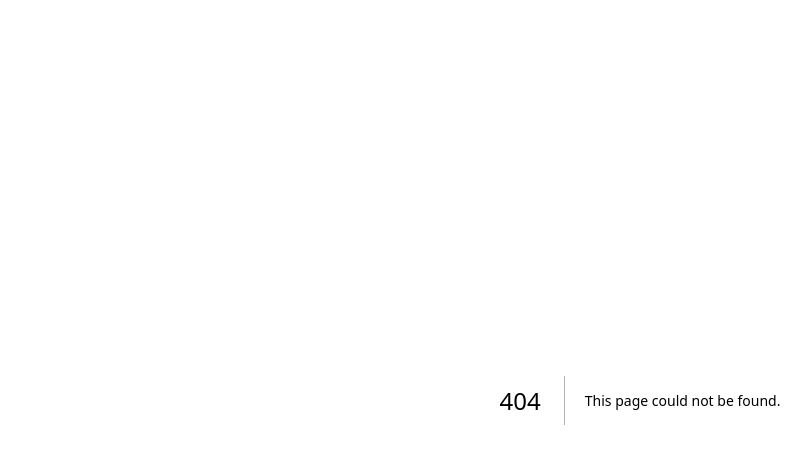
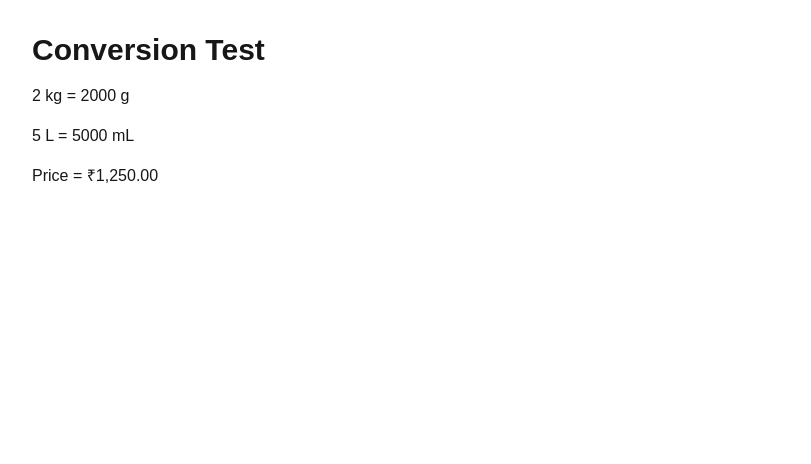
Before and after one commit to Leelaprasad818/aasamedchem-inventory-system, a Next.js app: page /test-conversion in a window 1280 px wide. Before the commit this address had no page. Shown: the top 464 px of the page, without its empty margins (0-811 px from the left). Built offline with nearby package versions, Linux system fonts and the light colour scheme.

Commit message:
Added admin dashboard and unit conversion utilities

```diff
--- /dev/null
+++ b/app/test-conversion/page.tsx
@@ -0,0 +1,29 @@
+import {
+  convertWeightToGrams,
+  convertVolumeToMl,
+  formatINR,
+} from "@/lib/conversions";
+
+export default function TestPage() {
+  return (
+    <div className="p-8 space-y-4">
+
+      <h1 className="text-3xl font-bold">
+        Conversion Test
+      </h1>
+
+      <p>
+        2 kg = {convertWeightToGrams(2, "kg")} g
+      </p>
+
+      <p>
+        5 L = {convertVolumeToMl(5, "L")} mL
+      </p>
+
+      <p>
+        Price = {formatINR(1250)}
+      </p>
+
+    </div>
+  )
+}
--- /dev/null
+++ b/src/lib/conversions.ts
@@ -0,0 +1,22 @@
+export function convertWeightToGrams(
+  value: number,
+  unit: string
+) {
+  if (unit === "kg") return value * 1000
+  return value
+}
+
+export function convertVolumeToMl(
+  value: number,
+  unit: string
+) {
+  if (unit === "L") return value * 1000
+  return value
+}
+
+export function formatINR(value: number) {
+  return new Intl.NumberFormat("en-IN", {
+    style: "currency",
+    currency: "INR",
+  }).format(value)
+}
```
